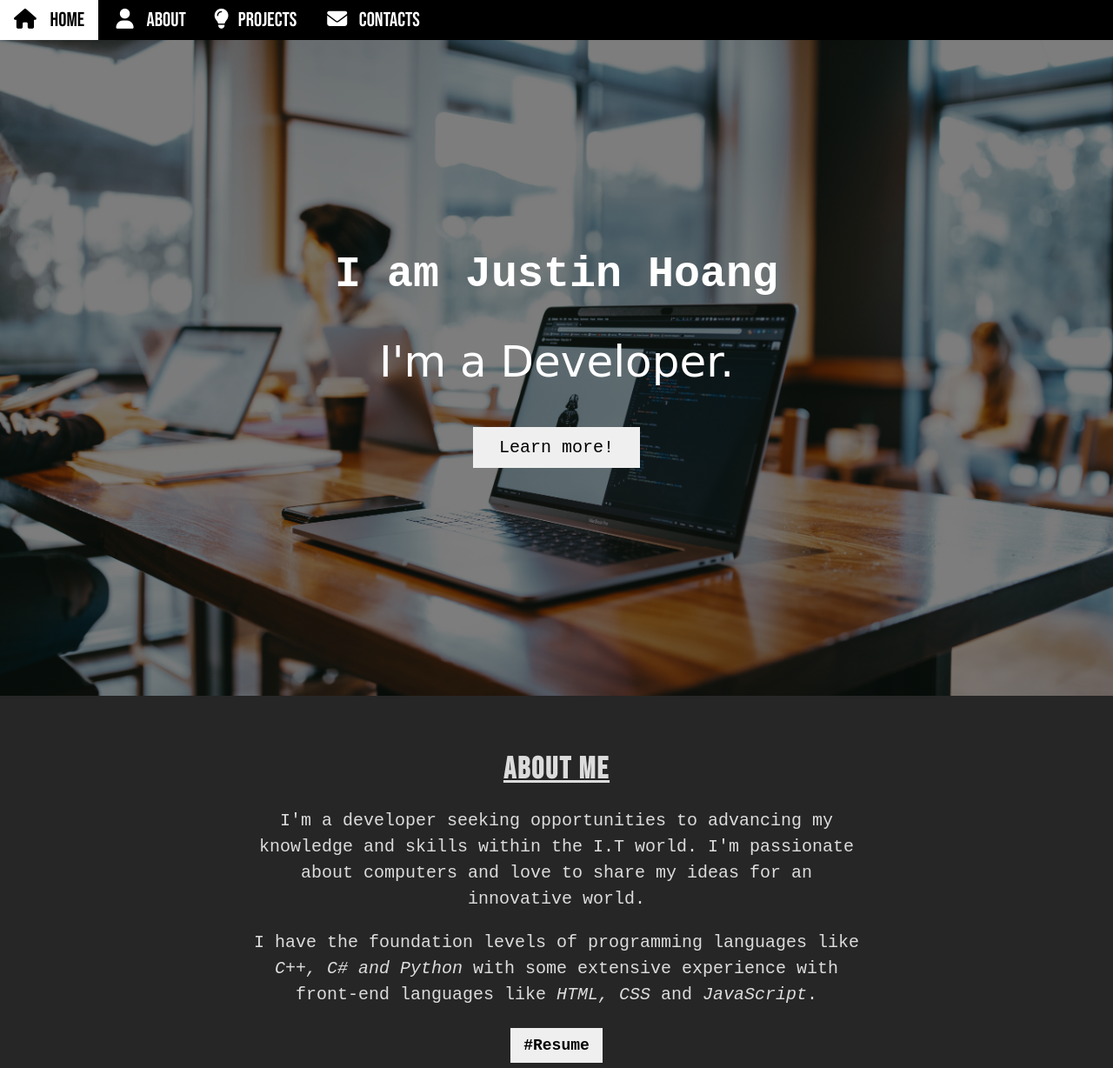
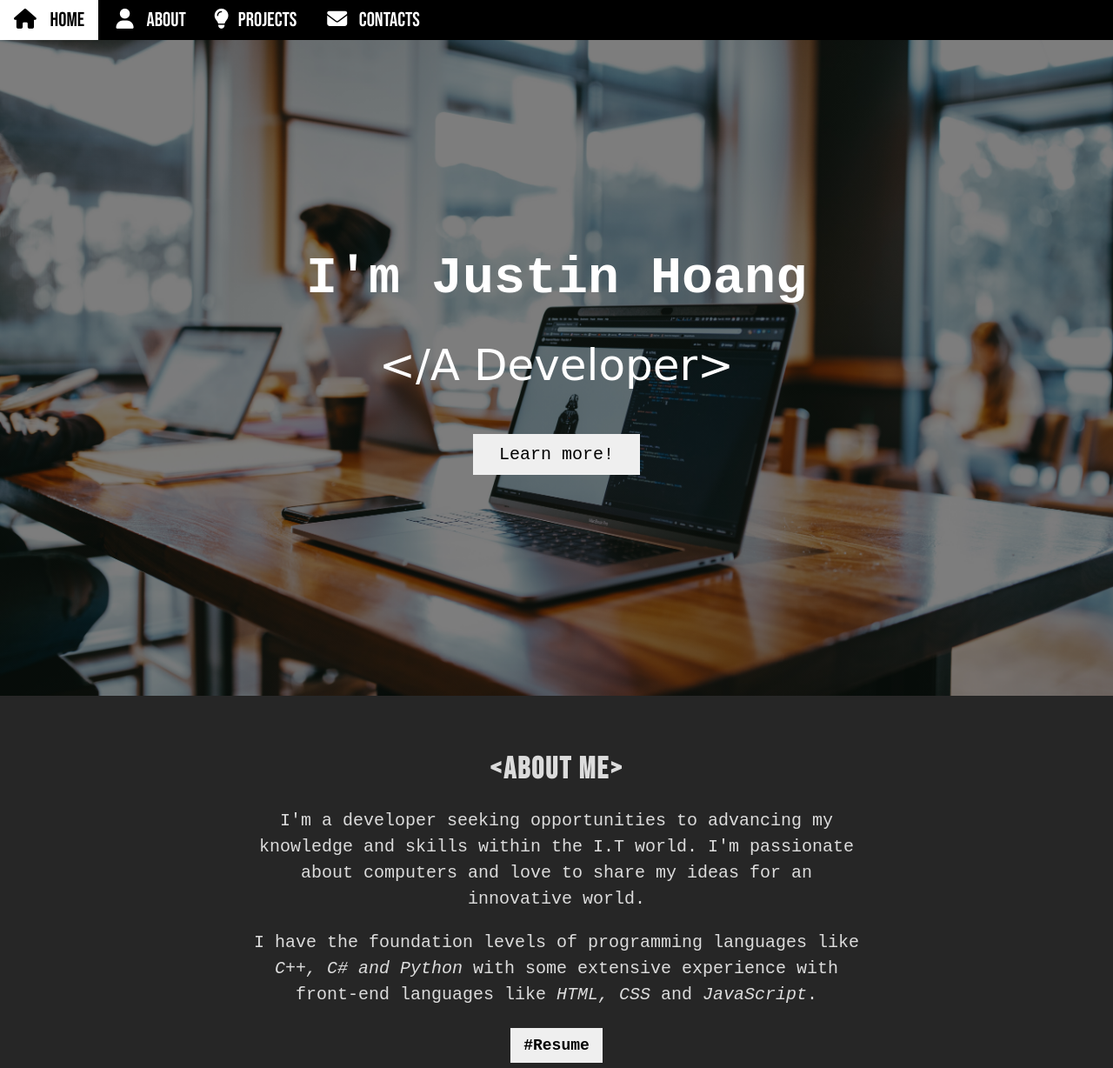
Before and after one commit to ScorpyG/DarkCave, a plain HTML site: page index.html in a window 1280 px wide. Shown: the top 1228 px of the page at 87% size. Drawn offline with Linux system fonts and the light colour scheme; a web font is replaced by a local one.

Commit message:
Add files via upload

```diff
--- a/index.html
+++ b/index.html
@@ -20,9 +20,9 @@
     <!----------------------------Introduction segment---------------------------->
     <div class="hero-image">
         <div class="hero-text">
-            <h1 style= "font-size: 50px;">I am Justin Hoang </h1>
+            <h1>I'm Justin Hoang </h1>
             <p style= "font-size: 50px;font-family: 'Libre Barcode 128 Text', cursive;
-            text-align: center;">I'm a Developer.</p>
+            " class="secHead">/A Developer</p>
             <a href= "#about-me"><button>Learn more!</button></a>
         </div>
     </div>
@@ -42,7 +42,7 @@
     <!--Section for your personal description and #resume-->
     <section class="section1" id="about-me">
         <div class="container">
-            <h1><u>About Me</u></h1>
+            <h1 class="secHead">About Me</h1>
             <p>I'm a developer seeking opportunities to advancing my knowledge and skills within the I.T world.
                 I'm passionate about computers and love to share my ideas for an innovative world.</p>
             <p>I have the foundation levels of programming languages like <em>C++, C# and Python</em> with some extensive
@@ -63,7 +63,7 @@
     <!--Section to display your personal built projects-->
     <section class="section2" id="projects">
         <div class="container">
-            <h1><u>Projects</u></h1>
+            <h1 class="secHead">Projects</h1>
 
             <!---------------------Project #1--------------------->
             <h3>- Ping Pong Py -</h3>
@@ -140,7 +140,7 @@
     <!--Section for the viewer to get in-touch with the creator-->
     <section class="section3" id="contact">
         <div class="container">
-            <h1><u>I'm ready!</u></h1>
+            <h1 class="secHead">/contact</h1>
             <p><em>"Be able to have the freedom to create and learn is something I always love.
                 If you want to start a project, I'm all in!"</em></p>
             <a href="mailto: scorpygbusiness90@gmail.com" target="_blank">
--- a/style.css
+++ b/style.css
@@ -41,11 +41,25 @@ body::-webkit-scrollbar-thumb {
 }
 
 .hero-text {
+    font-size: 30px;
+    text-align: center;
     color: white;
     cursor: default;
 
     -webkit-animation: moveInLeft 1s ease-out;
     animation: moveInLeft 1s ease-out;
+}
+
+.secHead::before {
+    content: "<";
+}
+
+.secHead::after {
+    content: ">";
+}
+
+.secHead::before, .secHead::after {
+    display: inline-block;
 }
 
 .hero-text button {
@@ -395,6 +409,9 @@ hr {
         float: right;
         display: block;
     }
+    .hero-text {
+        font-size: 20px;
+    }
     .container {
         font-size: 15px;
         width: 80%;
```
